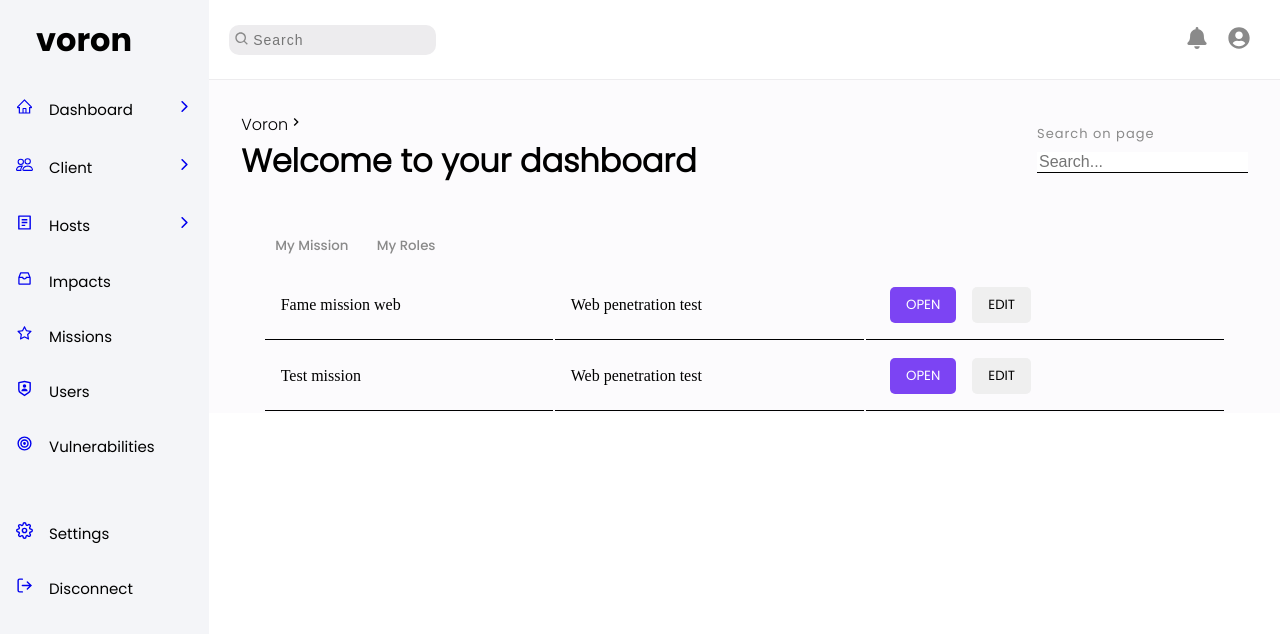
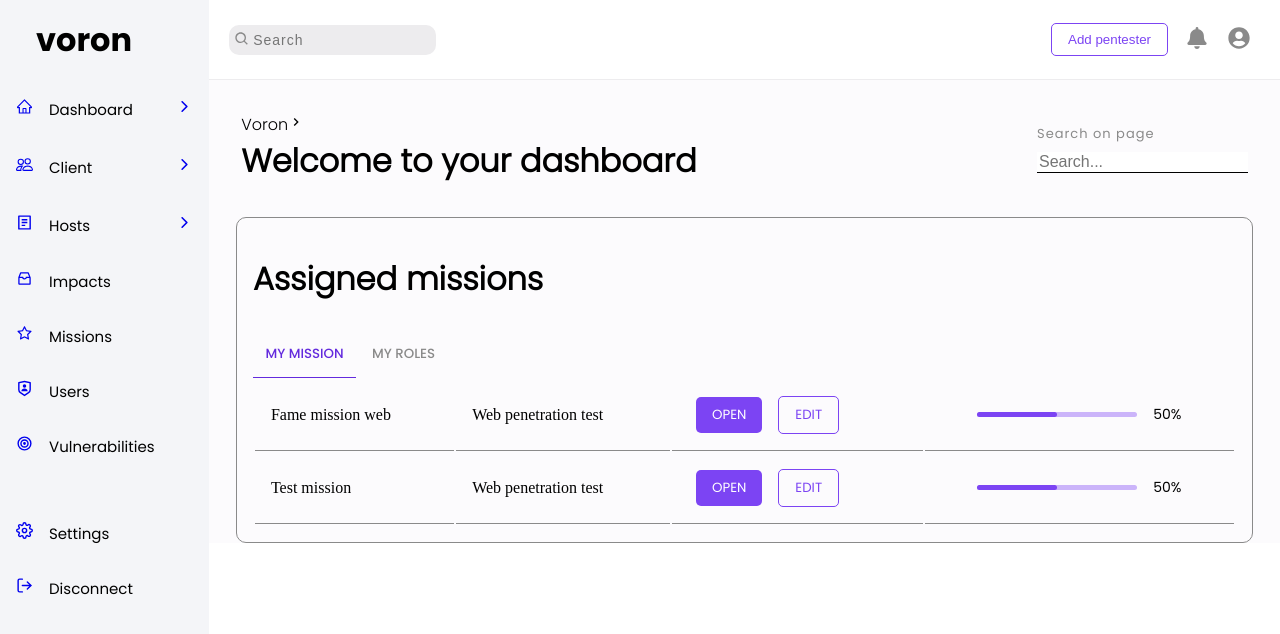
Before and after one commit to vrn-sh/erp, a React (Vite) app in the folder web/: page /dashboard in a window 1280 px wide. Shown: the top 634 px of the page. Built offline with nearby package versions, Linux system fonts and the light colour scheme.

Commit message:
added popup for "add pentester"

```diff
--- a/web/src/component/SideBar/SideBar.scss
+++ b/web/src/component/SideBar/SideBar.scss
@@ -44,6 +44,16 @@
     letter-spacing: 1px;
 }
 
+.borderBtn {
+    border: 1px var(--primary-btn) solid;
+    color: var(--primary-btn);
+    background-color: transparent;
+    cursor: pointer;
+    padding: 0.5rem 1rem;
+    border-radius: 5px;
+    margin: 0 0.5rem;
+}
+
 .input::placeholder {
     font-size: 12px;
 }
@@ -53,6 +63,13 @@
     padding: 5px;
     margin: 0px 5px;
     cursor: pointer;
+}
+
+.btn-left {
+    display: flex;
+    flex-direction: row;
+    justify-content: center;
+    align-items: center;
 }
 
 
@@ -125,3 +142,41 @@
     padding-left: 3rem;
     list-style: none;
 }
+
+//POPUP
+.popup {
+    display: flex;
+    justify-content: center;
+    align-items: center;
+    position: fixed;
+    top: 0;
+    left: 0;
+    width: 100%;
+    height: 100vh;
+    background-color: rgba(0,0,0,0.5);
+    z-index: 100;
+}
+
+.popup-overlay {
+    display: flex;
+    flex-direction: column;
+    justify-content: center;
+    align-items: center;
+    background-color: var(--hover-effect);
+    width: 30%;
+    height: 50%;
+    opacity: 1;
+    border-radius: 10px;
+}
+
+.popup-input {
+    width: 80%;
+    height: 2rem;
+    border-radius: 10px;
+    border: none;
+    margin: 1rem;
+}
+
+.sendBtn {
+    min-width: 10px;
+}
--- a/web/src/component/SideBar/TopBar.tsx
+++ b/web/src/component/SideBar/TopBar.tsx
@@ -1,10 +1,17 @@
-import React from 'react';
+import React, { useState } from 'react';
 import './SideBar.scss';
 import * as BiIcons from 'react-icons/bi';
 import * as FaIcons from 'react-icons/fa';
 
 export default function TopBar() {
+    const [popup, setPopup] = useState(false);
+
+    const popupClick = () => {
+        setPopup(!popup);
+    };
+
     return (
+        <>
             <div className="top-bar">
                 <div className="topBar-wrapper">
                     <div className="topBar-searchIcon">
@@ -17,6 +24,12 @@ export default function TopBar() {
                     />
                 </div>
                 <div className="btn-left">
+                    <input
+                        type="button"
+                        value="Add pentester"
+                        className="borderBtn"
+                        onClick={popupClick}
+                    />
                     <span className="btn">
                         <FaIcons.FaBell size="22px" color="#8A8A8A" />
                     </span>
@@ -25,5 +38,29 @@ export default function TopBar() {
                     </span>
                 </div>
             </div>
+
+            {popup && (
+                <div className="popup">
+                    <div className="popup-overlay">
+                        <h1>Invite a pentester</h1>
+                        <input
+                            type="text"
+                            placeholder="Email"
+                            className="popup-input"
+                        />
+                        <button type="button" className="sendBtn">
+                            Send invitation
+                        </button>
+                        <button
+                            type="button"
+                            className="sendBtn"
+                            onClick={popupClick}
+                        >
+                            Cancel
+                        </button>
+                    </div>
+                </div>
+            )}
+        </>
     );
 }
--- a/web/src/global-variable.scss
+++ b/web/src/global-variable.scss
@@ -4,6 +4,7 @@
     --basic-bg: #FCFBFD;
     --secondary-bg: #F4F5F8;
     --primary-btn: #7C44F3;
+    --gradient-primary-btn: #CBB4FA;
     --hover-effect: #EDECEE;
     --gray-btn: #8A8A8A;
     --primary-hover-btn: #632add;
--- a/web/src/main.scss
+++ b/web/src/main.scss
@@ -7,5 +7,5 @@ body {
 }
 
 .container {
-    text-align: center;
+    // text-align: center;
 }
--- a/web/src/pages/Dashboard/Dashboard.scss
+++ b/web/src/pages/Dashboard/Dashboard.scss
@@ -2,6 +2,7 @@
     padding: 0;
     margin: 0;
 }
+
 .dashboard {
     display: flex;
     flex-direction: row;
@@ -60,15 +61,32 @@
     margin-top: .5rem;
 }
 
+.assigned-missions {
+    display: flex;
+    justify-content: center;
+    align-items: center;
+}
+
 //DashboardMission
 .dashboard-table {
     display: flex;
     flex-direction: column;
+    width: 95%;
+    border: 1px var(--gray-btn) solid;
+    border-radius: 10px;
+    padding: 1rem;
+}
+
+.dashboard-table h1 {
+    font-family: "Poppins-Light";
+}
+
+.dashboard-content {
+    display: flex;
+    flex-direction: column;
     width: 100%;
-    justify-content: center;
-    align-items: center;
-    text-align: start;
 }
+
 .subHeader {
     display: flex;
     flex-direction: row;
@@ -79,6 +97,7 @@
 .subHeader button {
     min-width: 1rem;
     background-color: transparent;
+    text-transform: uppercase;
     color: var(--gray-btn);
     font-family: "Poppins-Medium";
     border-radius: 0;
@@ -91,11 +110,11 @@
 }
 
 table {
-    width: 90%;
+    width: 100%;
 }
 
 td {
-    border-bottom:1px solid black;
+    border-bottom:1px solid var(--gray-btn);
     padding: 1rem;
 }
 
@@ -111,9 +130,42 @@ table input {
     color: white;
     border: none;
     background-color: var(--primary-btn);
+    cursor: pointer;
 }
 
-.editBtn {
-    border: var(--primary-btn);
-    color: var(--black);
+.borderBtn {
+    border: 1px var(--primary-btn) solid;
+    color: var(--primary-btn);
+    background-color: transparent;
+    cursor: pointer;
 }
+
+.process-td {
+    display: flex;
+    flex-direction: row;
+    justify-content: center;
+    align-items: center;
+}
+
+.process-bar {
+    position: relative;
+    width: 10rem;
+    height: 5px;
+    border-radius: 10px;
+    margin-right: 1rem;
+    background-color: var(--gradient-primary-btn);
+}
+
+.process-container {
+    width: 90%;
+    height: 100%;
+    border-radius: 10px;
+    background-color: var(--primary-btn);
+}
+
+.process-percent {
+    font-family: "Poppins-Regular";
+    font-weight: 400;
+    font-size: 14px;
+    color: black;
+}
--- a/web/src/pages/Dashboard/DashboardMission.tsx
+++ b/web/src/pages/Dashboard/DashboardMission.tsx
@@ -8,14 +8,21 @@ type Props = {
 
 function DashboardMission(props: Props) {
     const { list } = props;
-    const [active, setActive] = useState('');
+    const [active, setActive] = useState('1');
+    const [finish] = useState(50);
 
     const handleClick = (event: any) => {
         setActive(event.target.id);
     };
 
+    // const updatePercent = (n: number) => {
+    //     setFinish(n);
+    // }; // need to add setFinish on line 12
+
     return (
         <div className="dashboard-table">
+            <h1>Assigned missions</h1>
+            <div className="dashboard-content">
                 <div className="subHeader">
                     <button
                         key={1}
@@ -51,14 +58,32 @@ function DashboardMission(props: Props) {
                                     <input
                                         type="button"
                                         value="Edit"
-                                    className="editBtn"
+                                        className="borderBtn"
                                     />
+                                </td>
+                                {/* Process bar */}
+                                <td>
+                                    <div className="process-td">
+                                        <div className="process-bar">
+                                            <div
+                                                className="process-container"
+                                                style={{
+                                                    width: `${finish}%`,
+                                                    transition: 'width 0.5s',
+                                                }}
+                                            />
+                                        </div>
+                                        <span className="process-percent">
+                                            {finish}%
+                                        </span>
+                                    </div>
                                 </td>
                             </tr>
                         );
                     })}
                 </table>
             </div>
+        </div>
     );
 }
 
```
Lines whose indentation alone changed are shown as unchanged.
